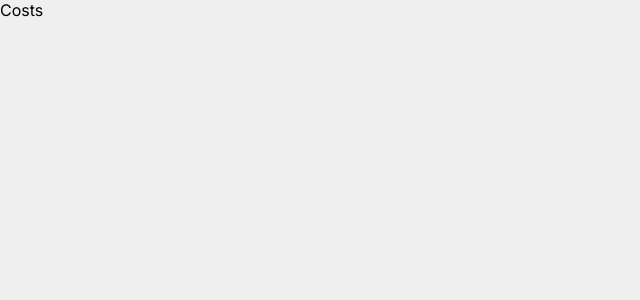
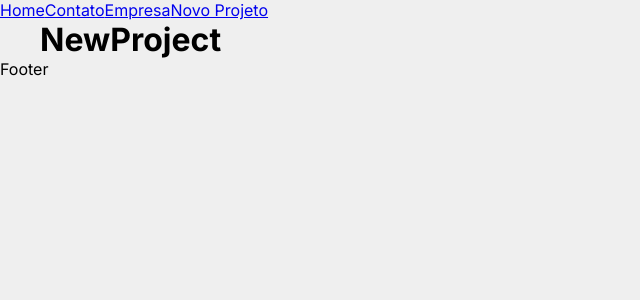
Before and after one commit to renatowillon/wDev-Costs, a React (Create React App) app: page /NewProject in a window 1280 px wide. Shown: the top 300 px of the page, without its empty margins (0-640 px from the left). Built offline with nearby package versions, Linux system fonts and the light colour scheme.

Commit message:
Montagem de Estrutura

```diff
--- a/src/App.js
+++ b/src/App.js
@@ -1,9 +1,31 @@
+import React from 'react';
+import { BrowserRouter as Router, Routes, Route, Link } from 'react-router-dom';
+import Home from './Components/Pages/Home';
+import Empresa from './Components/Pages/Empresa';
+import Contato from './Components/Pages/Contato';
+import NewProject from './Components/Pages/NewProject';
+
+import Container from './Components/layout/Container';
 
 function App() {
   return (
-    <div className="App">
-      <p>Costs</p>
-    </div>
+    <Router>
+      <div>
+        <Link to="/">Home</Link>
+        <Link to="/Contato">Contato</Link>
+        <Link to="/Empresa">Empresa</Link>
+        <Link to="/NewProject">Novo Projeto</Link>
+      </div>
+      <Container customClass="min-height">
+        <Routes>
+          <Route exact path='/' element={<Home/>}></Route>
+          <Route exact path='/Empresa' element={<Empresa/>}></Route>
+          <Route exact path='/Contato' element={<Contato/>}></Route>
+          <Route exact path='/NewProject' element={<NewProject/>}></Route>
+        </Routes>
+      </Container>
+      <p>Footer</p>
+    </Router>
   );
 }
 
--- /dev/null
+++ b/src/Components/Pages/Contato.js
@@ -0,0 +1,7 @@
+function Contato(){
+    return(
+        <h1>Contato</h1>
+    );
+}
+
+export default Contato
--- /dev/null
+++ b/src/Components/Pages/Empresa.js
@@ -0,0 +1,7 @@
+function Empresa(){
+    return(
+        <h1>Empresa</h1>
+    );
+}
+
+export default Empresa
--- /dev/null
+++ b/src/Components/Pages/Home.js
@@ -0,0 +1,7 @@
+function Home(){
+    return(
+        <h1>Home</h1>
+    );
+}
+
+export default Home
--- /dev/null
+++ b/src/Components/Pages/NewProject.js
@@ -0,0 +1,7 @@
+function NewProject(){
+    return(
+        <h1>NewProject</h1>
+    );
+}
+
+export default NewProject
--- /dev/null
+++ b/src/Components/layout/Container.js
@@ -0,0 +1,13 @@
+import styles from './Container.module.css'
+
+
+function Container(props) {
+    return (
+    <div className={`${styles.container} ${styles[props.customClass]}`}>
+        {props.children}
+    </div>
+)
+}
+
+
+export default Container
--- /dev/null
+++ b/src/Components/layout/Container.module.css
@@ -0,0 +1,20 @@
+.container{
+    width: 1200px;
+    display: flex;
+    justify-content: space-between;
+    margin: 0 auto;
+    flex-wrap: wrap;
+}
+
+.min-height{
+    min-height: 75%;
+}
+.start{
+    justify-content: flex-start;
+}
+
+.column{
+    flex-direction: column;
+    justify-content: flex-start;
+
+}
```
